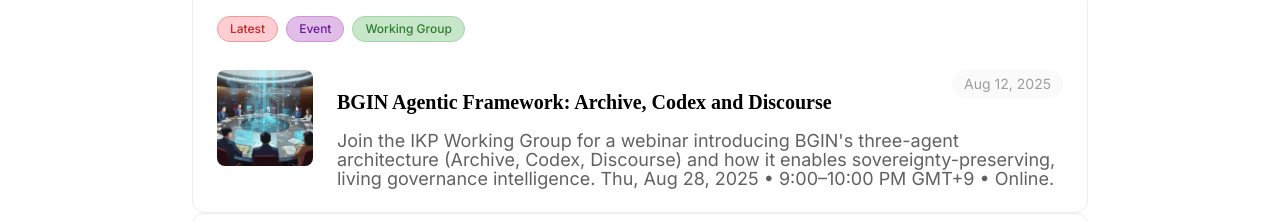
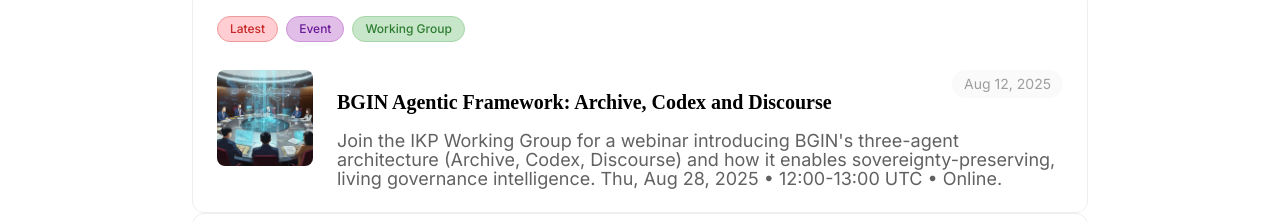
Before and after one commit to bgin-global/bgin-homepage, a Next.js app: page / in a window 1280 px wide. Shown: the part 713-935 px from the top of the page. Built offline with nearby package versions, Linux system fonts and the light colour scheme.

Commit message:
corrected event time

```diff
--- a/app/news/agentic-framework-webinar/page.tsx
+++ b/app/news/agentic-framework-webinar/page.tsx
@@ -64,7 +64,7 @@ export default function AgenticFrameworkWebinarPage() {
                 <h2 className="text-xl font-semibold text-black mb-2">Webinar Details</h2>
                 <ul className="text-gray-700 space-y-1">
                   <li><strong>Date:</strong> Thursday, August 28, 2025</li>
-                  <li><strong>Time:</strong> 9:00 PM – 10:00 PM (GMT+9)</li>
+                  <li><strong>Time:</strong> 12:00 PM - 13:00 PM (UTC +0)</li>
                   <li><strong>Format:</strong> Online webinar (Zoom) with interactive Q&amp;A</li>
                   <li><strong>Hosted by:</strong> BGIN Identity, Key Management &amp; Privacy (IKP) Working Group</li>
                   <li><strong>Duration:</strong> 60 minutes</li>
--- a/contents/news.ts
+++ b/contents/news.ts
@@ -12,7 +12,7 @@ export const allNews: NewsItem[] = [
   {
     id: "4",
     title: "BGIN Agentic Framework: Archive, Codex and Discourse",
-    description: "Join the IKP Working Group for a webinar introducing BGIN's three-agent architecture (Archive, Codex, Discourse) and how it enables sovereignty-preserving, living governance intelligence. Thu, Aug 28, 2025 • 9:00–10:00 PM GMT+9 • Online.",
+    description: "Join the IKP Working Group for a webinar introducing BGIN's three-agent architecture (Archive, Codex, Discourse) and how it enables sovereignty-preserving, living governance intelligence. Thu, Aug 28, 2025 • 12:00-13:00 UTC • Online.",
     date: "2025-08-12",
     link: "/news/agentic-framework-webinar",
     tags: ["Event", "Working Group"],
```
